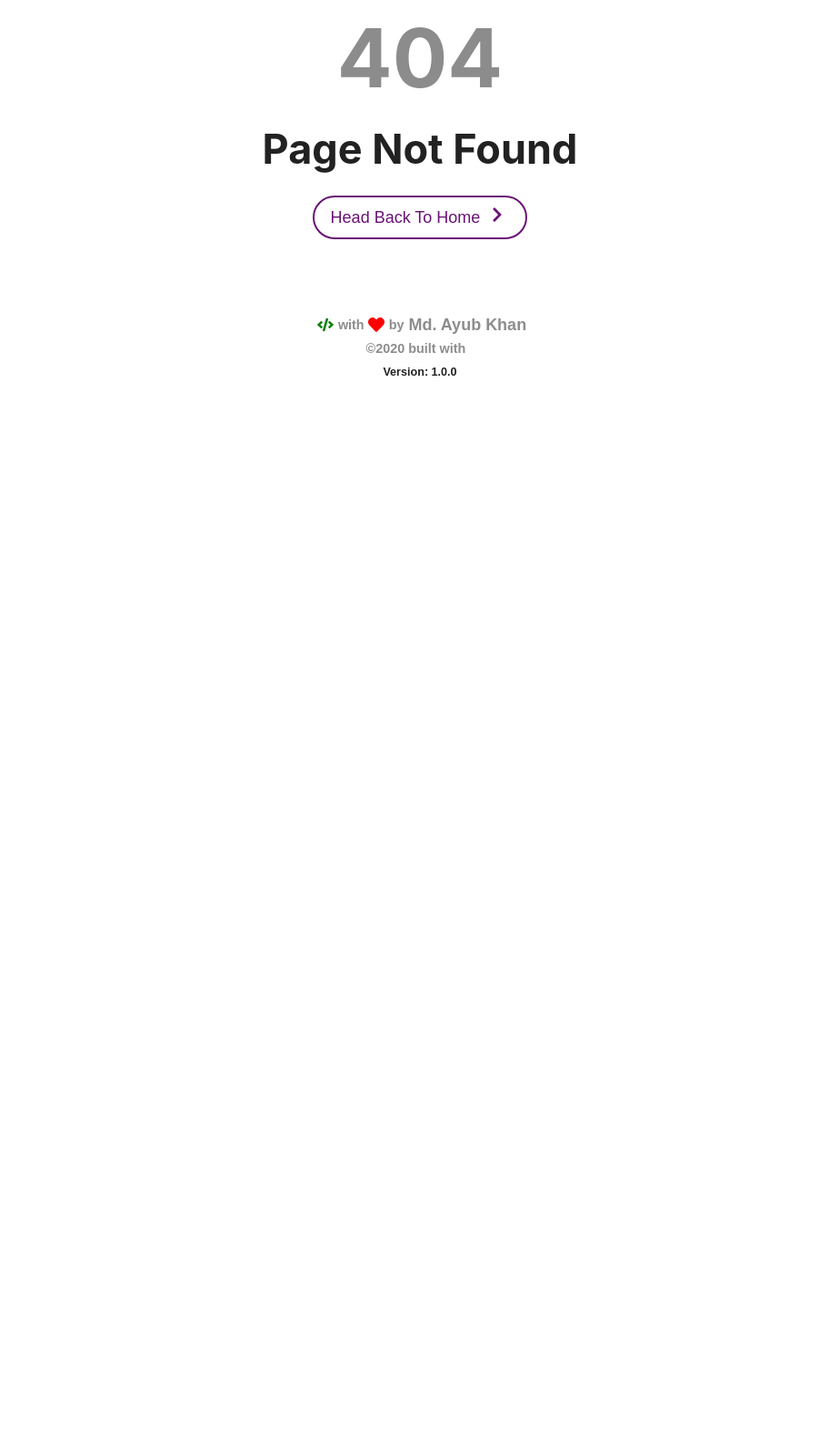
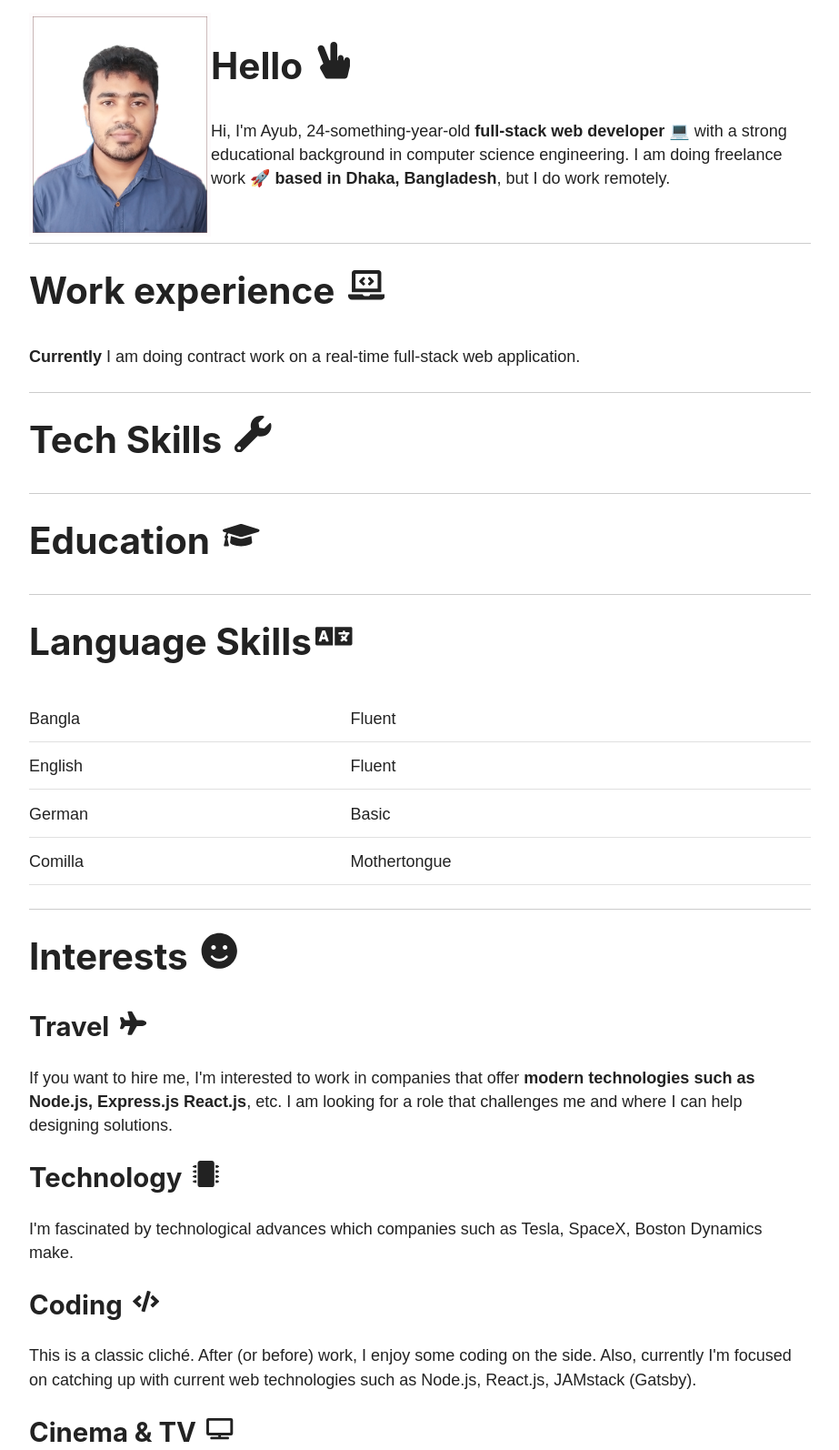
Before and after one commit to itsaiub/my-portfolio, a Gatsby site: page /about in a window 1280 px wide. Before the commit this address had no page. Shown: the part 360-1954 px from the top of the page at 91% size, without its empty margins (178-1101 px from the left). Before the commit the page ends 800 px from the top, so only its background shows below. Built offline with nearby package versions, Linux system fonts and the light colour scheme; Gatsby itself is replaced by a stand-in of ours.

Commit message:
about page layout design

```diff
--- a/gatsby-config.js
+++ b/gatsby-config.js
@@ -12,5 +12,16 @@ module.exports = {
   plugins: [
     // Using Transition effect on Page change
     `gatsby-plugin-transition-link`,
+    // For loading files from the file system into GraphQL
+    {
+      resolve: `gatsby-source-filesystem`,
+      options: {
+        name: `images`,
+        path: `${__dirname}/static/images/`,
+      },
+    },
+    // For speedy and optimized image
+    `gatsby-transformer-sharp`,
+    `gatsby-plugin-sharp`,
   ],
 }
--- a/package.json
+++ b/package.json
@@ -16,7 +16,11 @@
   "dependencies": {
     "dotenv": "^8.2.0",
     "gatsby": "^2.19.7",
+    "gatsby-image": "^2.2.39",
+    "gatsby-plugin-sharp": "^2.4.4",
     "gatsby-plugin-transition-link": "^1.17.7",
+    "gatsby-source-filesystem": "^2.1.47",
+    "gatsby-transformer-sharp": "^2.3.13",
     "gsap": "^3.1.1",
     "react": "^16.12.0",
     "react-dom": "^16.12.0",
--- /dev/null
+++ b/src/css/about.module.css
@@ -0,0 +1,46 @@
+.about h1 {
+  margin-bottom: 2rem;
+}
+
+.profile-pic {
+  position: relative;
+  width: 200px;
+  height: 200px !important;
+  border-radius: 60%;
+  -webkit-box-shadow: 0px 20px 30px 0px rgba(0, 0, 0, 0.15);
+  -moz-box-shadow: 0px 20px 30px 0px rgba(0, 0, 0, 0.15);
+  box-shadow: 0px 20px 30px 0px rgba(0, 0, 0, 0.15);
+}
+
+.intro {
+  display: flex;
+  align-items: center;
+}
+
+.intro-text {
+  flex: 1;
+  margin-left: 2rem;
+}
+
+.gradient-line {
+  background: linear-gradient(to right, #e48a28 0%, #cc4856 50%, #6e3a6c 100%);
+  background: -webkit-gradient(
+    linear,
+    left top,
+    right top,
+    from(#e48a28),
+    color-stop(50%, #cc4856),
+    to(#6e3a6c)
+  );
+  height: 1px;
+  margin: 2rem 0;
+}
+
+@media screen and (max-width: 750px) {
+  .intro {
+    flex-direction: column;
+  }
+  .profile-pic {
+    margin: 3rem 0;
+  }
+}
--- a/src/css/layout.module.css
+++ b/src/css/layout.module.css
@@ -13,12 +13,12 @@
 
 @media screen and (min-width: 750px) {
   .container {
-    max-width: 70vw;
+    max-width: 80vw;
   }
 }
 
 @media screen and (min-width: 1200px) {
   .container {
-    max-width: 60vw;
+    max-width: 70vw;
   }
 }
--- /dev/null
+++ b/src/pages/about.js
@@ -0,0 +1,160 @@
+import React from "react"
+import { graphql } from "gatsby"
+import Image from "gatsby-image"
+
+import {
+  FaHandPeace,
+  FaLaptopCode,
+  FaWrench,
+  FaGraduationCap,
+  FaLanguage,
+  FaSmile,
+  FaPlane,
+  FaTv,
+  FaCode,
+  FaMicrochip,
+} from "react-icons/fa"
+import Layout from "../components/Layout"
+import styles from "../css/about.module.css"
+
+const about = ({ data }) => {
+  console.log(data.profilePic.childImageSharp)
+
+  return (
+    <Layout>
+      <div className={styles.about}>
+        <div className={styles.intro}>
+          <div>
+            <Image
+              fixed={data.profilePic.childImageSharp.fixed}
+              alt="Md. Ayub"
+              title="Ayub's Photo"
+              className={styles.profilePic}
+            />
+          </div>
+          <div className={styles.introText}>
+            <h1>
+              Hello <FaHandPeace />
+            </h1>
+            <p>
+              Hi, I'm Ayub, 24-something-year-old{" "}
+              <strong>full-stack web developer</strong> 💻 with a strong
+              educational background in computer science engineering. I am doing
+              freelance work 🚀 <strong>based in Dhaka, Bangladesh</strong>, but
+              I do work remotely.
+            </p>
+          </div>
+        </div>
+        <hr className={styles.gradientLine} />
+        <h1>
+          Work experience <FaLaptopCode />
+        </h1>
+        <p>
+          <strong>Currently</strong> I am doing contract work on a real-time
+          full-stack web application.
+        </p>
+        <hr className={styles.gradientLine} />
+
+        <h1>
+          Tech Skills <FaWrench />
+        </h1>
+
+        <hr className={styles.gradientLine} />
+
+        <h1>
+          Education <FaGraduationCap />
+        </h1>
+        <hr className={styles.gradientLine} />
+
+        <h1>
+          Language Skills
+          <FaLanguage />
+        </h1>
+        <table className={styles.table}>
+          <tbody>
+            <tr>
+              <td>Bangla</td>
+              <td>Fluent</td>
+            </tr>
+            <tr>
+              <td>English </td>
+              <td>Fluent</td>
+            </tr>
+
+            <tr>
+              <td>German</td>
+              <td>Basic</td>
+            </tr>
+            <tr>
+              <td>Comilla</td>
+              <td>Mothertongue</td>
+            </tr>
+          </tbody>
+        </table>
+
+        <hr className={styles.gradientLine} />
+        <h1>
+          Interests <FaSmile />
+        </h1>
+        <h2>
+          Travel <FaPlane />
+        </h2>
+        <p>
+          If you want to hire me, I'm interested to work in companies that
+          offer&nbsp;
+          <strong>
+            modern technologies such as Node.js, Express.js React.js
+          </strong>
+          , etc. I am looking for a role that challenges me and where I can help
+          designing solutions.
+        </p>
+      </div>
+      <h2>
+        Technology <FaMicrochip />
+      </h2>
+      <p>
+        I'm fascinated by technological advances which companies such as Tesla,
+        SpaceX, Boston Dynamics make.
+      </p>
+
+      <h2>
+        Coding <FaCode />
+      </h2>
+      <p>
+        This is a classic cliché. After (or before) work, I enjoy some coding on
+        the side. Also, currently I'm focused on catching up with current web
+        technologies such as Node.js, React.js, JAMstack (Gatsby).
+      </p>
+
+      <h2>
+        Cinema & TV <FaTv />
+      </h2>
+      <p>
+        I love almost any kind of movie, but I always prefer Marvel and DC
+        movies. As of TV: I enjoy my sitcoms like F·R·I·E·N·D·S (all-time
+        favorite), TBBT as well as superhero-themed shows (Agent of Shield,
+        Gotham, Daredevil, IronFist), dramas (Narcos, Person of Interest,
+        Breaking Bad, GoT), among others.
+        <br />
+        <small>
+          (If you want to engange in lengthy conversations with me, these are
+          the way to go.)
+        </small>
+      </p>
+    </Layout>
+  )
+}
+
+export const query = graphql`
+  {
+    profilePic: file(relativePath: { eq: "profile.jpg" }) {
+      childImageSharp {
+        fixed(width: 200) {
+          ...GatsbyImageSharpFixed
+        }
+      }
+    }
+  }
+`
+
+export default about
```
Also changed, not shown: src/pages/blog.js (added, +8 -0 lines), src/pages/contact.js (added, +8 -0 lines), src/pages/projects.js (added, +8 -0 lines), static/images/profile.jpg (added), 1 other file.
